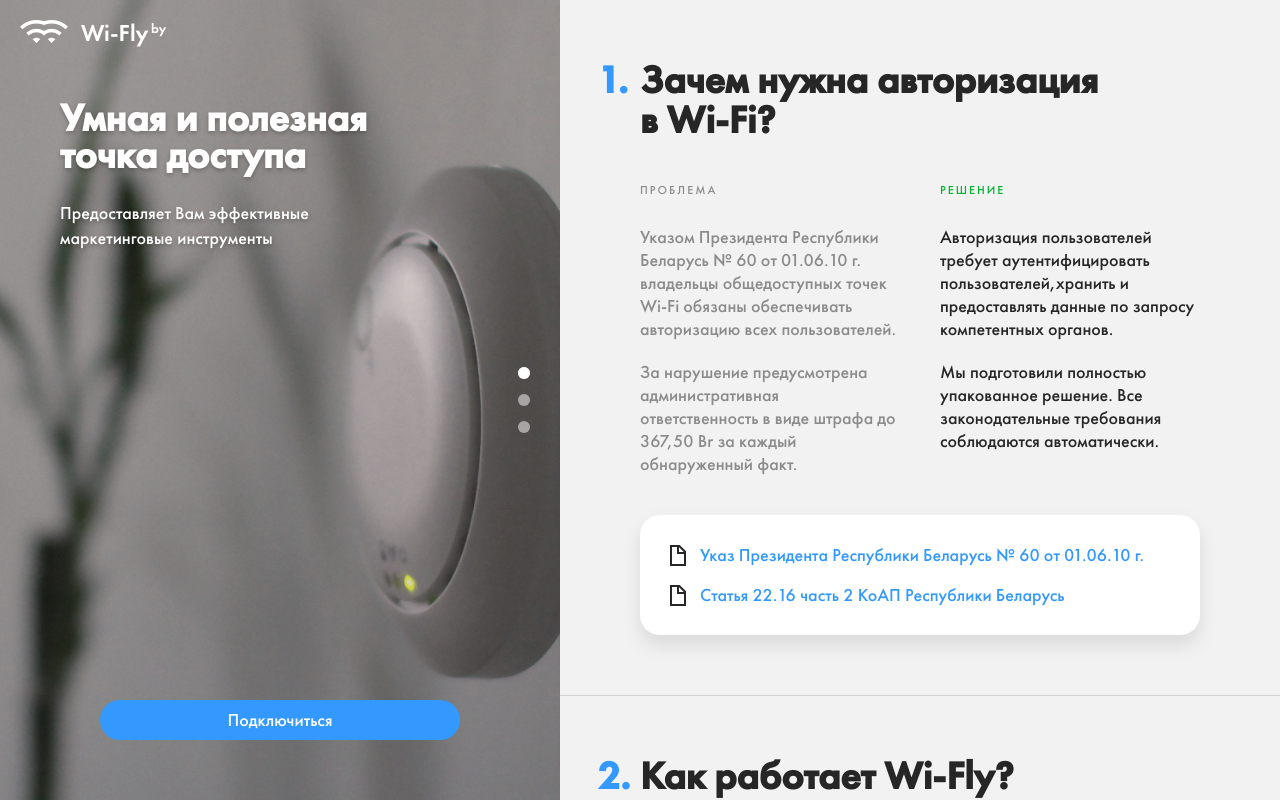
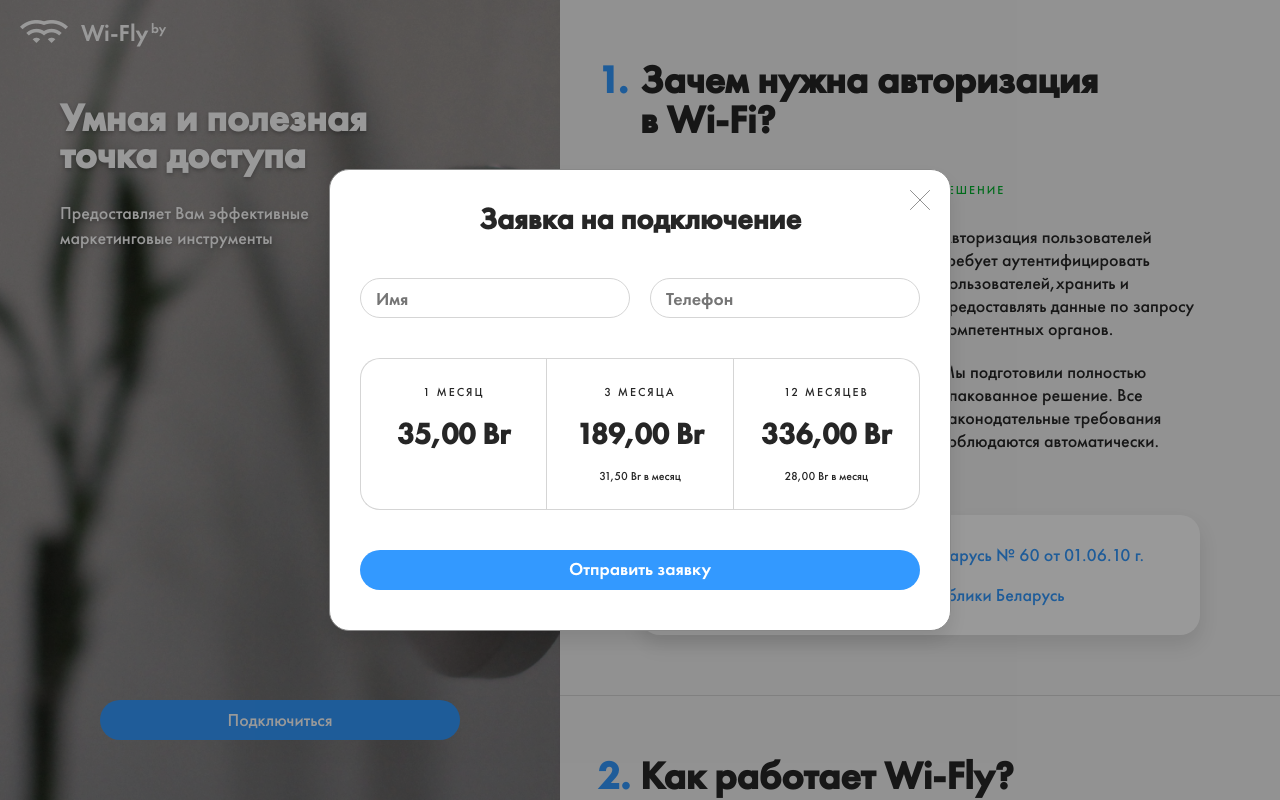
Before and after one commit to gefcho/wiflyby-v2, a plain HTML site: page index.html in a window 1280 px wide. Both pictures are taken after a click on the link "Подключиться". Shown: the top 800 px of the page. Drawn offline with Linux system fonts and the light colour scheme; some packages are replaced by stand-ins of ours.

Commit message:
add popup

```diff
--- a/common/css/fonts.css
+++ b/common/css/fonts.css
@@ -1,6 +1,6 @@
 /* ====================================================
  * Fonts Stylesheets
- * Copyright 2019, WyFly Team, http://wyfly.by/
+ * Copyright 2019, WyFly Team, http://wifly.by/
  * Author: Denis Dryk
  * ====================================================
  */
--- /dev/null
+++ b/common/css/popup.css
@@ -0,0 +1,161 @@
+/* ====================================================
+ * Popup Stylesheets
+ * Copyright 2019, WyFly Team, http://wifly.by/
+ * Author: Denis Dryk
+ * ====================================================
+ */
+
+ .popup {
+    display: none;
+    position: fixed;
+    top: 0;
+    left: 0;
+    width: 100%;
+    height: 100%;
+    overflow: auto;
+    z-index: 999;
+    transition: .5s;
+}
+.popup .popup-container {
+    position: relative;
+    top: 0;
+    width: 620px;
+    margin: auto;
+    background-color: #fff;
+    border: 1px solid #888;
+    border-radius: 20px;
+    box-shadow: 0 10px 20px 0 rgba(0, 0, 0, 0.1);
+    transform: translateY(-100%);
+    transition: .5s;
+}
+.popup.show {
+    background-color: rgba(0, 0, 0, 0.4);
+    display: block;
+}
+.popup.show .popup-container {
+    top: 50%;
+    transform: translateY(-50%);
+}
+.popup .popup-container .popup-title {
+    position: relative;
+    padding-top: 30px;
+    text-align: center;
+}
+.popup .popup-container .popup-title h3 {
+    font-size: 30px;
+}
+.popup .popup-container .popup-title span.popup-close {
+    content: url('../img/icon-popup-close.svg');
+    position: absolute;
+    top: 10px;
+    right: 10px;
+    padding: 10px;
+}
+.popup .popup-container .popup-title span.popup-close:hover,
+.popup .popup-container .popup-title span.popup-close:focus {
+    content: url('../img/icon-popup-close-hover.svg');
+    cursor: pointer;
+}
+.popup .popup-container .popup-content {
+    padding: 40px 30px;
+}
+.popup .popup-container form.popup-content input[type=text],
+.popup .popup-container form.popup-content input[type=tel],
+.popup .popup-container form.popup-content select.list-tariffs {
+    color: #262626;
+    border: 1px solid #d5d5d5;
+}
+.popup .popup-container form.popup-content input[type=text],
+.popup .popup-container form.popup-content input[type=tel] {
+    width: 270px;
+    margin-bottom: 40px;
+}
+.popup .popup-container form.popup-content select.list-tariffs {
+    display: none;
+}
+.popup .popup-container form.popup-content .popup-tariff {
+    display: flex;
+    width: 100%;
+    margin-bottom: 40px;
+    justify-content: center;
+    text-align: center;
+}
+.popup .popup-container form.popup-content .popup-tariff input[type="radio"] {
+    display: none;
+}
+.popup .popup-container form.popup-content .popup-tariff input[type="radio"]:checked + label {
+    background: #929292;
+}
+.popup .popup-container form.popup-content .popup-tariff input[type="radio"]:checked + label p.time,
+.popup .popup-container form.popup-content .popup-tariff input[type="radio"]:checked + label h4.total-price,
+.popup .popup-container form.popup-content .popup-tariff input[type="radio"]:checked + label p.month-price {
+    color: #fff;
+}
+.popup .popup-container form.popup-content .popup-tariff label {
+    width: 100%;
+    padding: 25px 0;
+    border: 1px solid #d5d5d5;
+    cursor: pointer;
+    transition: .3s;
+}
+.popup .popup-container form.popup-content .popup-tariff label:hover {
+    background-color: #e6e6e6;
+}
+.popup .popup-container form.popup-content .popup-tariff label[for=first-tariff] {
+    border-right: 0;
+    border-top-left-radius: 20px;
+    border-bottom-left-radius: 20px;
+}
+.popup .popup-container form.popup-content .popup-tariff label:last-child {
+    border-left: 0;
+    border-top-right-radius: 20px;
+    border-bottom-right-radius: 20px;
+}
+.popup .popup-container form.popup-content .popup-tariff label p.time {
+    font-size: 12px;
+    letter-spacing: 2px;
+    text-transform: uppercase;
+    margin-bottom: 15px;
+}
+.popup .popup-container form.popup-content .popup-tariff label h4.total-price {
+    font-size: 30px;
+    margin-bottom: 15px;
+}
+.popup .popup-container form.popup-content .popup-tariff label p.month-price {
+    font-size: 12px;
+}
+.popup .popup-container form.popup-content input[type=submit] {
+    margin-bottom: 0;
+    background-color: #3399ff;
+}
+@media (max-width: 767px) {
+    .popup .popup-container {
+        width: 100%;
+        height: 100%;
+        border: 0;
+        border-radius: 0;
+    }
+    .popup.show .popup-container {
+        top: 0;
+        transform: none;
+    }
+    .popup .popup-container .popup-content{
+        padding: 40px 20px;
+    }
+    .popup .popup-container form.popup-content input[type=text],
+    .popup .popup-container form.popup-content input[type=tel],
+    .popup .popup-container form.popup-content select.list-tariffs {
+        width: 100%;
+        margin-bottom: 30px;
+    }
+    .popup .popup-container form.popup-content select.list-tariffs {
+        display: inline-block;
+        background: url('../img/icon-mobile-dropdown.svg') no-repeat right;
+        -webkit-appearance: none;
+        -moz-appearance: none;
+        background-position-x: 244px;
+    }
+    .popup .popup-container form.popup-content .popup-tariff {
+        display: none;
+    }
+}
--- a/common/css/style.css
+++ b/common/css/style.css
@@ -1,13 +1,13 @@
 /* ====================================================
  * Main Stylesheets
- * Copyright 2019, WyFly Team, http://wyfly.by/
+ * Copyright 2019, WyFly Team, http://wifly.by/
  * Author: Denis Dryk
  * ====================================================
  */
 /* Import CSS */
 @import url('../../assets/plugins/font-awesome/4.7.0/css/font-awesome.min.css');
 @import url('fonts.css');
-
+@import url('popup.css');
 /* Main CSS */
 body, h1, h2, h3, h4, h5, h6, p, ul {
     margin: 0;
@@ -144,7 +144,7 @@ header .logo {
     position: absolute;
     top: 20px;
     left: 20px;
-    z-index: 999;
+    z-index: 10;
 }
 
 /* Slider */
@@ -233,7 +233,7 @@ header .logo {
     position: absolute;
     top: 100px;
     left: 80px;
-    width: 420px;
+    width: 440px;
     font-size: 53px;
     line-height: 0.94;
     color: #ffffff;
@@ -388,6 +388,7 @@ header .logo {
     transition: all .5s;
 }
 #tariffs .section-content .card-content .card:hover {
+    text-decoration: none;
     box-shadow: 0 10px 20px 0 rgba(51, 51, 51, 0.3);
     cursor: pointer;
 }
@@ -461,15 +462,17 @@ header .logo {
 #contact .section-content .contact-info ul.address.mobile {
     display: none;
 }
-#contact .section-content form {
+form {
     display: flex;
     flex-wrap: wrap;
     justify-content: space-between;
 }
-#contact .section-content form textarea,
-#contact .section-content form input[type=text],
-#contact .section-content form input[type=email],
-#contact .section-content form input[type=submit] {
+form textarea,
+form input[type=text],
+form input[type=email],
+form input[type=tel],
+form input[type=submit],
+form select {
     height: 40px;
     font-family: 'FuturaPT Demi';
     font-size: 18px;
@@ -481,16 +484,16 @@ header .logo {
     margin-bottom: 30px;
     box-sizing: border-box;
 }
-#contact .section-content form textarea {
+form textarea {
     width: 100%;
     height: 110px;
     resize: none;
 }
-#contact .section-content form input[type=text],
-#contact .section-content form input[type=email] {
+form input[type=text],
+form input[type=email] {
     width: 300px;
 }
-#contact .section-content form input[type=submit] {
+form input[type=submit] {
     width: 100%;
     color: #ffffff;
     background-color: #00b32c;
@@ -568,7 +571,7 @@ header .logo {
 .hint:before, .hint:after {
 	position: absolute;
 	opacity: 0;
-	z-index: 1000000;
+	z-index: 100;
 	-webkit-transition: 0.3s ease;
 	-moz-transition: 0.3s ease;
 	transition: 0.3s ease;
--- a/common/js/wf.googlemap.js
+++ b/common/js/wf.googlemap.js
@@ -1,6 +1,6 @@
 /* ====================================================
  * GoogleMap JS
- * Copyright 2019, WyFly Team, http://wyfly.by/
+ * Copyright 2019, WyFly Team, http://wifly.by/
  * Author: Denis Dryk
  * ====================================================
  */
--- /dev/null
+++ b/common/js/wf.popup.js
@@ -0,0 +1,53 @@
+/* ====================================================
+ * Popup jQuery JS
+ * Copyright 2019, WyFly Team, http://wifly.by/
+ * Author: Denis Dryk
+ * ====================================================
+ */
+jQuery(document).ready(function($){
+
+    $('a#popup').on('click', function(){
+        $('.popup').fadeIn(0).addClass('show');
+        $('html').css('overflow', 'hidden');
+    });
+    $('.popup-close').on('click', function(){
+        $('.popup').fadeOut(500).removeClass('show');
+        $('html').removeAttr('style');
+    });
+    // Close popup after click not at popup div
+    $(document).mouseup(function(e) {
+        e.preventDefault();
+        if (!$('.popup-container').is(e.target) && $('.popup-container').has(e.target).length === 0) {
+            $('.popup').fadeOut(500).removeClass('show');
+            $('html').removeAttr('style');
+        }
+    });
+
+
+    /*
+    var $card = $('#tariffs .card-content', this);
+    var $popup = $('.popup-tariff', this);
+    var $a = $($card.find('a'));
+    var $input = $($popup.find('input'));
+
+    console.log($card);
+    console.log($popup);
+    console.log($a);
+    console.log($input);
+
+    var $id1 = $input.eq(0).attr('id');
+    var $id2 = $input.eq(1).attr('id');
+    var $id3 = $input.eq(2).attr('id');
+
+    $a.eq(0).attr('id', $id1);
+    $a.eq(1).attr('id', $id2);
+    $a.eq(2).attr('id', $id3);
+    console.log($a);
+
+    $a.click(function(){
+        $input.eq($(this).index()).attr('checked', 'checked').siblings().removeAttr('checked');
+        $(this).attr('checked', 'checked').siblings().removeAttr('checked');
+    });
+    */
+
+});
--- a/common/js/wf.slider.js
+++ b/common/js/wf.slider.js
@@ -1,6 +1,6 @@
 /* ====================================================
  * Slider jQuery JS
- * Copyright 2019, WyFly Team, http://wyfly.by/
+ * Copyright 2019, WyFly Team, http://wifly.by/
  * Author: Denis Dryk
  * ====================================================
  */
@@ -46,6 +46,7 @@ jQuery(document).ready(function($){
                 clearTimeout(timeout);
             }).mouseleave(function(){
                 timeout=setTimeout(function(){
+                    clearTimeout(timeout);
                     next((index + 1) % $item.length);
                 }, time);
             });
--- a/index.html
+++ b/index.html
@@ -21,6 +21,7 @@
     <script src="assets/plugins/jquery/jquery.maskedinput/jquery.maskedinput.min.js"></script>
     <script src="common/js/wf.maskedinput.js"></script>
     <script src="common/js/wf.slider.js"></script>
+    <script src="common/js/wf.popup.js"></script>
     <script src="common/js/wf.googlemap.js" async defer></script>
 </head>
 <body>
@@ -36,21 +37,21 @@
                     <div class="slider-text">
                         <h3>Умная и полезная точка доступа</h3>
                         <p>Предоставляет Вам эффективные маркетинговые инструменты</p>
-                        <a>Подключиться</a>
+                        <a id="popup">Подключиться</a>
                     </div>
                 </li>
                 <li class="item">
                     <div class="slider-text">
                         <h3>Умная и полезная точка доступа</h3>
                         <p>Обеспечивает стабильный доступ пользователей в сеть</p>
-                        <a>Подключиться</a>
+                        <a id="popup">Подключиться</a>
                     </div>
                 </li>
                 <li class="item">
                     <div class="slider-text">
                         <h3>Умная и полезная точка доступа</h3>
                         <p>Предоставляет Вам эффективные маркетинговые инструменты</p>
-                        <a>Подключиться</a>
+                        <a id="popup">Подключиться</a>
                     </div>
                 </li>
             </ul>
@@ -216,30 +217,68 @@
                 </div>
                 <div class="section-content">
                     <div class="card-content">
-                        <div class="card">
+                        <a id="popup" class="card">
                             <p class="time">1 месяц</p>
                             <h4 class="total-price">35,00 Br</h4>
                             <p class="month-price">&nbsp;</p>
                             <p class="choose"><i class="fa fa-check"></i> Выбрать</p>
-                        </div>
-                        <div class="card">
+                        </a>
+                        <a id="popup" class="card">
                             <p class="time">3 месяца</p>
                             <h4 class="total-price">189,00 Br</h4>
                             <p class="month-price">31,50 Br в месяц</p>
                             <p class="choose"><i class="fa fa-check"></i> Выбрать</p>
-                        </div>
-                        <div class="card">
+                        </a>
+                        <a id="popup" class="card">
                             <p class="time">12 месяцев</p>
                             <h4 class="total-price">336,00 Br</h4>
                             <p class="month-price">28,00 Br в месяц</p>
                             <p class="choose"><i class="fa fa-check"></i> Выбрать</p>
-                        </div>
+                        </a>
                     </div>
                     <div class="info transparent">
                         <ul class="list-buttons">
                             <li><a href="files/doc/dogovor.pdf" target="_blank">Договор об оказании услуг</a></li>
                         </ul>
                     </div>
+                </div>
+            </div>
+            <div class="popup">
+                <div class="popup-container">
+                    <div class="popup-title">
+                        <h3>Заявка на подключение</h3>
+                        <span class="popup-close"></span>
+                    </div>
+                    <form class="popup-content" action="">
+                        <input type="text" name="name" placeholder="Имя" maxlength="50" required>
+                        <input type="tel" name="tel" placeholder="Телефон" required>
+                        <select class="list-tariffs" name="tariff">
+                            <option value="1">1 месяц — 35,00 Br</option>
+                            <option value="2">3 месяца — 189,00 Br</option>
+                            <option value="3">12 месяцев — 336,00 Br</option>
+                        </select>
+                        <div class="popup-tariff">
+                            <input type="radio" id="first-tariff" name="tarif" value="1">
+                            <label for="first-tariff">
+                                <p class="time">1 месяц</p>
+                                <h4 class="total-price">35,00 Br</h4>
+                                <p class="month-price">&nbsp;</p>
+                            </label>
+                            <input type="radio" id="second-tariff" name="tarif" value="2">
+                            <label for="second-tariff">
+                                <p class="time">3 месяца</p>
+                                <h4 class="total-price">189,00 Br</h4>
+                                <p class="month-price">31,50 Br в месяц</p>
+                            </label>
+                            <input type="radio" id="third-tariff" name="tarif" value="3">
+                            <label for="third-tariff">
+                                <p class="time">12 месяцев</p>
+                                <h4 class="total-price">336,00 Br</h4>
+                                <p class="month-price">28,00 Br в месяц</p>
+                            </label>
+                        </div>
+                        <input type="submit" value="Отправить заявку">
+                    </form>
                 </div>
             </div>
         </section>
```
